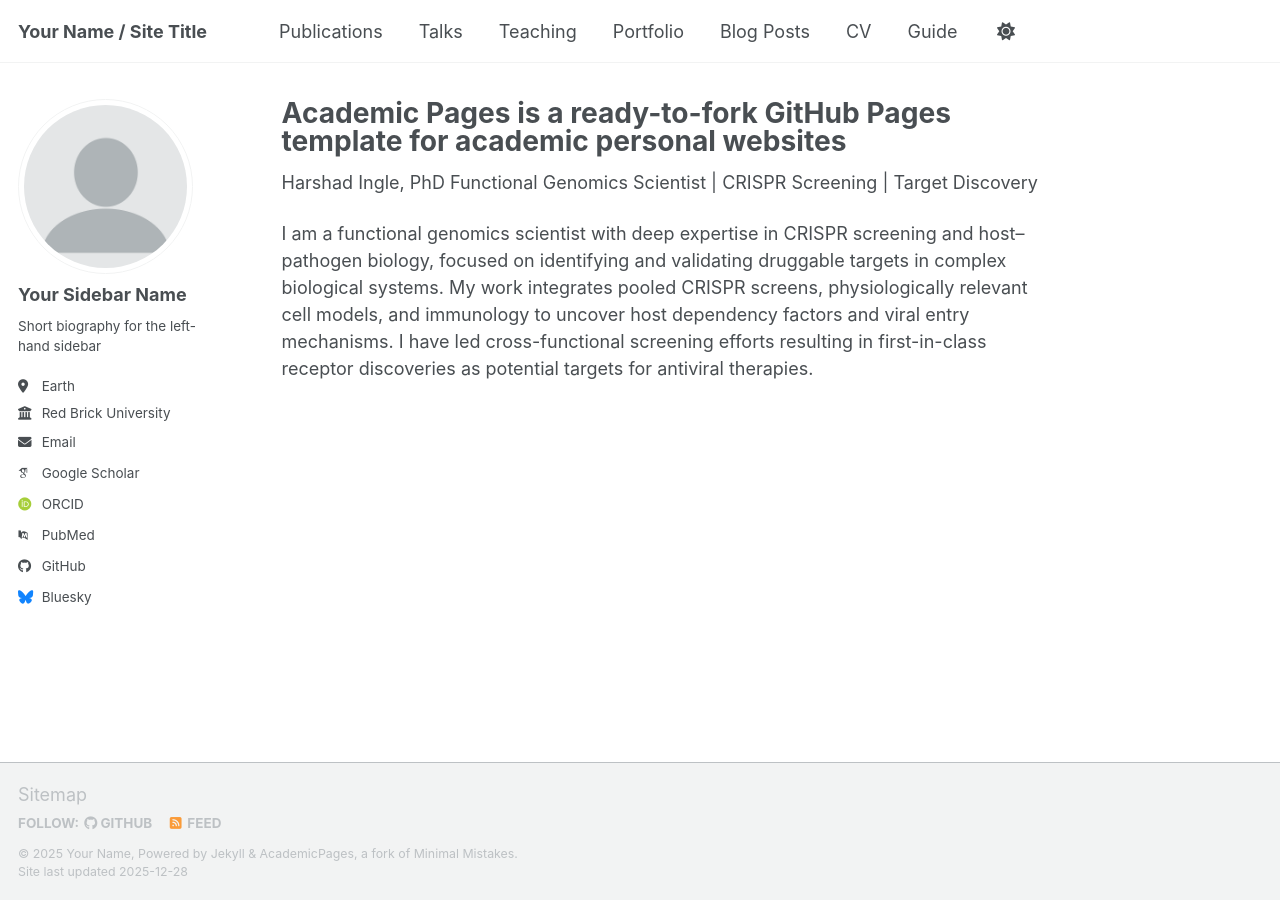
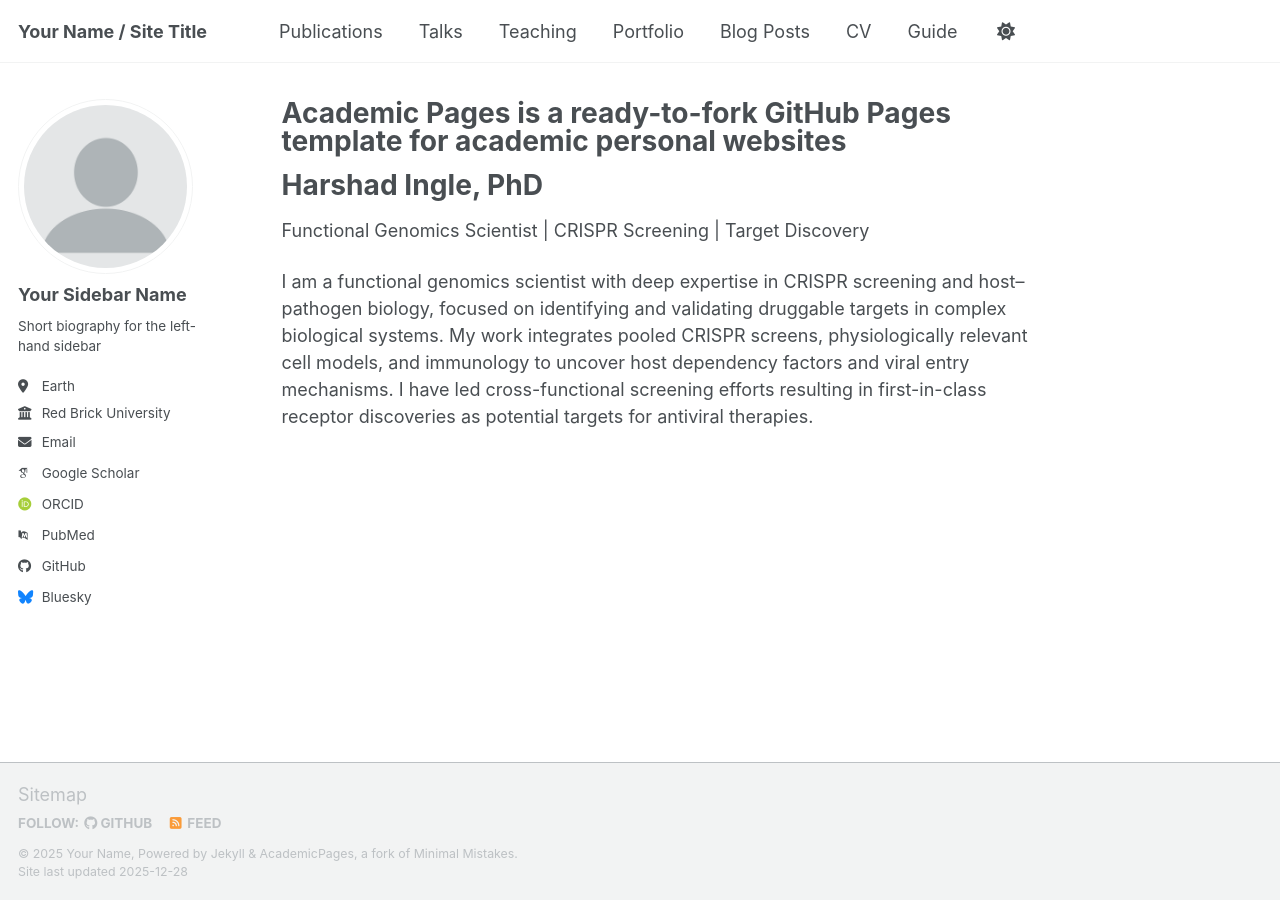
Before and after one commit to harshad2188/harshad2188.github.io, a Jekyll site: the page built from _pages/about.md, in a window 1280 px wide. Built offline with Jekyll 4.4.1, drawn with Linux system fonts in a browser that asks for light colours; some web fonts are replaced; a script bundle is joined from its source files by our own code; library files that are not in the unit come from our copies.

```diff
--- a/_pages/about.md
+++ b/_pages/about.md
@@ -7,7 +7,7 @@ redirect_from:
   - /about.html
 ---
 
-Harshad Ingle, PhD
+# Harshad Ingle, PhD
 Functional Genomics Scientist | CRISPR Screening | Target Discovery
 
 I am a functional genomics scientist with deep expertise in CRISPR screening and host–pathogen biology, focused on identifying and validating druggable targets in complex biological systems. My work integrates pooled CRISPR screens, physiologically relevant cell models, and immunology to uncover host dependency factors and viral entry mechanisms. I have led cross-functional screening efforts resulting in first-in-class receptor discoveries as potential targets for antiviral therapies.
```
